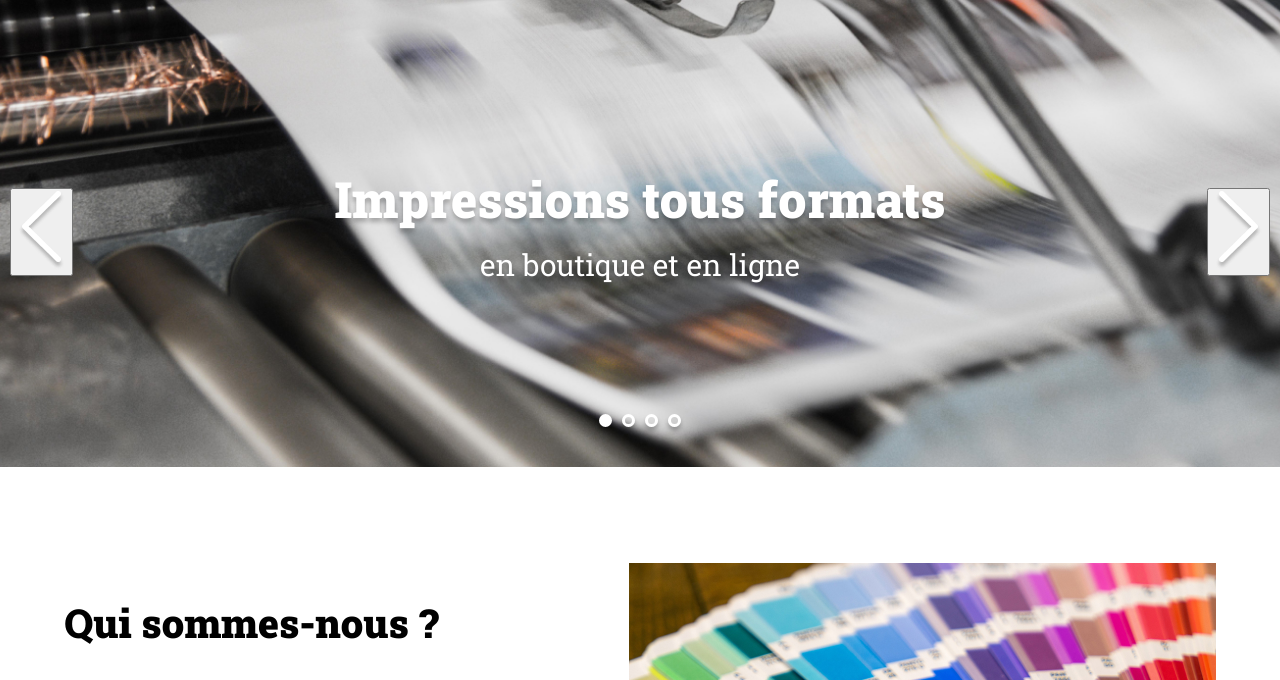
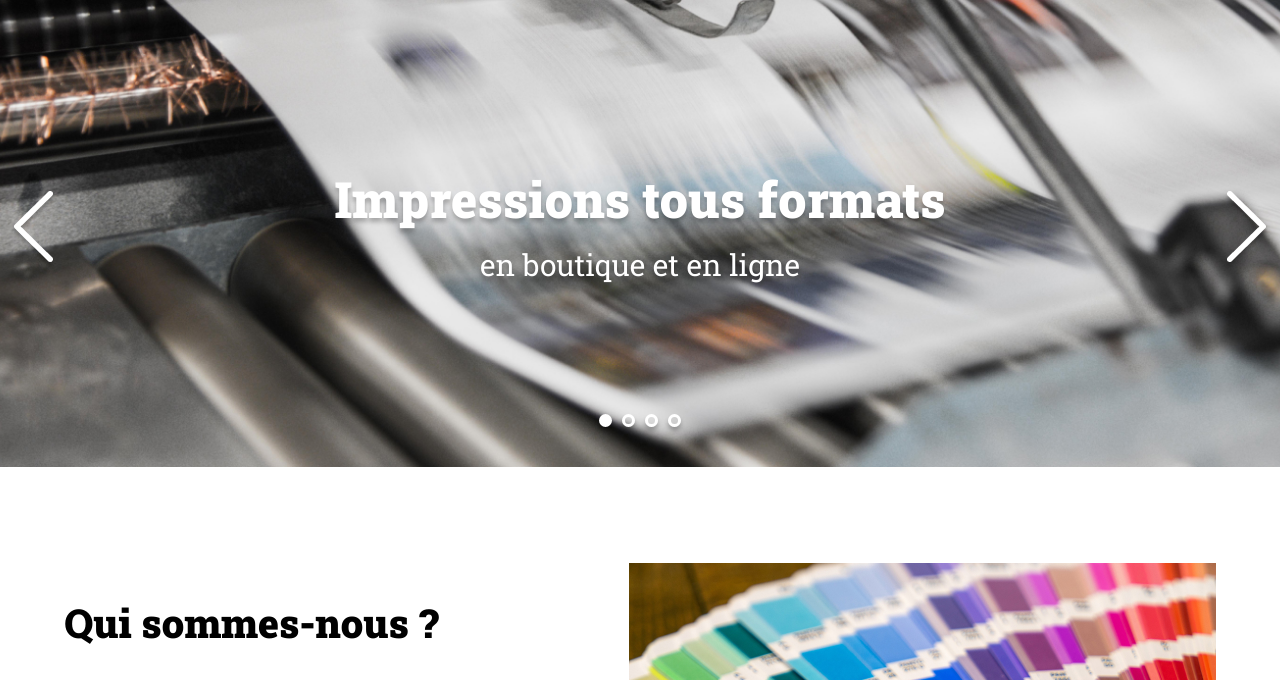
Before and after one commit to nadia866/projet5, a plain HTML site: page index.html in a window 1280 px wide. Shown: the part 104-784 px from the top of the page. Drawn offline with Linux system fonts and the light colour scheme.

Commit message:
ajustement

```diff
--- a/assets/script.js
+++ b/assets/script.js
@@ -1,3 +1,4 @@
+// Un tableau d'objets représentant chaque diapositive du carrousel. Chaque objet a une propriété "image" pour le nom du fichier image et une propriété "tagLine" pour le texte associé.
 const slides = [
 	{
 		"image": "slide1.jpg",
@@ -20,12 +21,12 @@ const slides = [
 const bannerImg = document.querySelector('.banner-img');
 const arrowLeft = document.querySelector('.arrow_left');
 const arrowRight = document.querySelector('.arrow_right');
-const dots = document.querySelectorAll('.dot'); // Sélectionnez tous les points
+const dots = document.querySelectorAll('.dot'); // Sélectionne tous les points
 
-let currentIndex = 0;
+let currentIndex = 0;//Un indice pour suivre la diapositive actuelle dans le tableau slides.
 
 // Étape 3 : Ajoutez des bullet points au slider
-// Fonction pour mettre à jour les points indicateurs
+//Une fonction qui met à jour les points indicateurs en ajoutant la classe 'dot_selected' au point correspondant à l'index actuel et en supprimant cette classe des autres points.
 function updateDots(index) {
     dots.forEach((dot, i) => {
         if (i === index) {
@@ -36,7 +37,7 @@ function updateDots(index) {
     });
 }
 
-// Fonction pour mettre à jour le carrousel
+// Une fonction qui met à jour le contenu du carrousel en fonction de l'index et de la direction. Elle corrige également un bug pour la première et la dernière image du carrousel.
 function updateCarousel(index, direction) {
     // Correction du bug pour la première et la dernière image
     if (currentIndex === -1 && direction === 'left') {
@@ -55,16 +56,17 @@ function updateCarousel(index, direction) {
     console.log(`Clic sur la flèche ${direction}`);
 }
 //Étape 4 : Modifiez le slide au clic sur le bouton,
-// Variable pour suivre l'état du chargement initial
+//Une variable pour suivre l'état du chargement initial. Elle est utilisée pour n'exécuter certaines opérations qu'une seule fois
 let initialLoad = true;
 
 // Gestionnaire d'événement pour la flèche gauche
+//Lorsqu'elle est cliquée, met à jour l'index, appelle updateCarousel et updateDots, puis met à jour la variable initialLoad
 arrowLeft.addEventListener('click', function () {
     currentIndex = (currentIndex - 1 + slides.length) % slides.length;
     console.log("Index après clic gauche :", currentIndex);
     updateCarousel(currentIndex, 'left');
     updateDots(currentIndex);
-    // Si c'est le chargement initial, mettez la variable à false après la première interaction
+// Si c'est la première fois que la page est chargée, les fonctions updateCarousel et updateDots sont appelées avec l'index initial, et la variable initialLoad est mise à false.
     if (initialLoad) {
         initialLoad = false;
     }
--- a/index.html
+++ b/index.html
@@ -25,12 +25,12 @@
 		<div id="banner">
 			<img class="banner-img" src="./assets/images/slideshow/slide1.jpg" alt="Banner Print-it">
 
-			<button class="arrow arrow_left" aria-label="Flèche de gauche">
+			<div class="arrow arrow_left" aria-label="Flèche de gauche">
 				<img src="assets/images/arrow_left.png" alt="images de Flèche de gauche">
-			</button>
-			<button class="arrow arrow_right" aria-label="Flèche de droite">
+			</div>
+			<div class="arrow arrow_right" aria-label="Flèche de droite">
 					<img src="assets/images/arrow_right.png" alt="images flèche de droite">
-			</button>
+			</div>
 			<p>Impressions tous formats <span>en boutique et en ligne</span></p>
 			<div class="dots">
 				<div class="dot dot_selected"></div>
```
